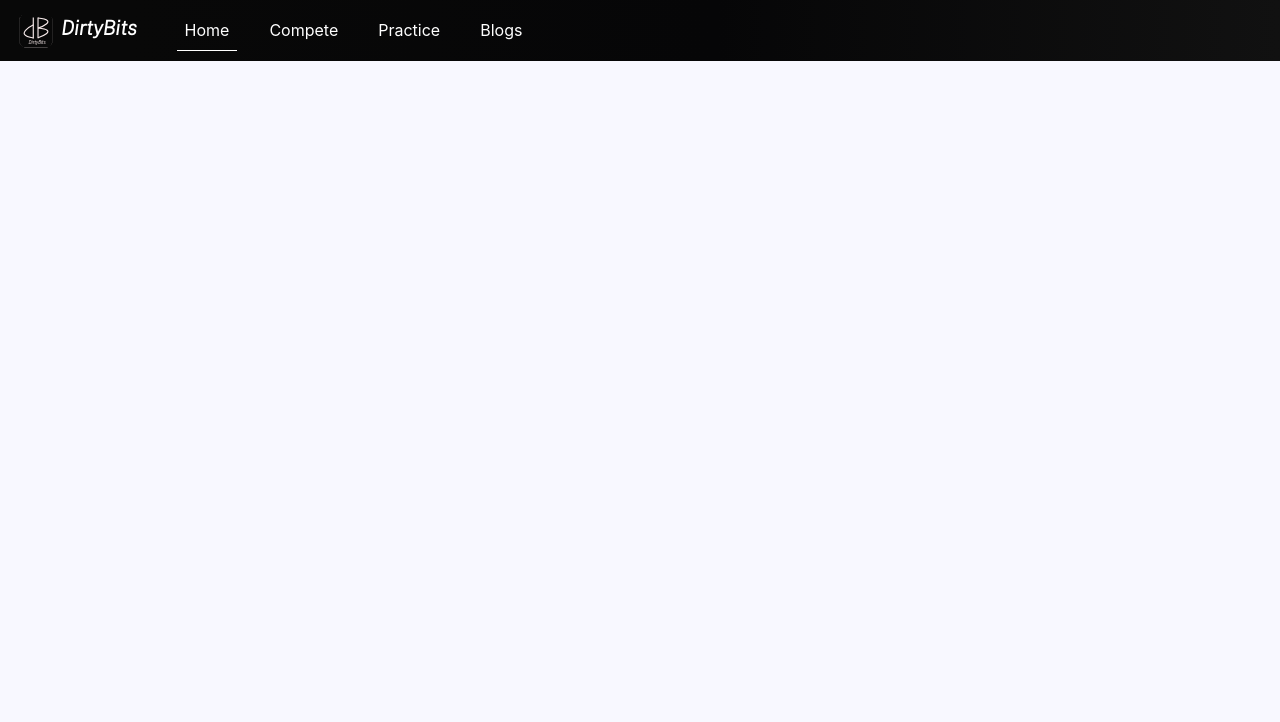
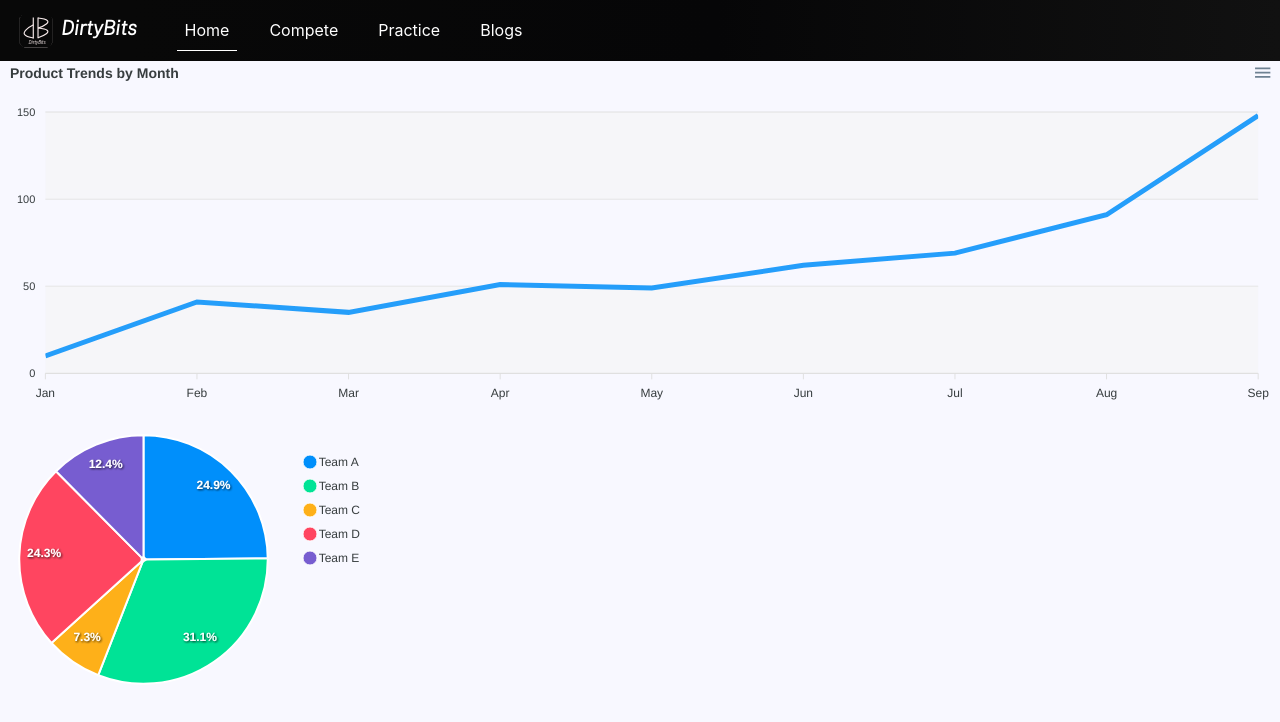
Before and after one commit to Mohitb07/DirtyBits-FrontEnd, a React (Create React App) app: page /dashboard in a window 1280 px wide. Shown: the top 722 px of the page. Built offline with nearby package versions, Linux system fonts and the light colour scheme; no server answers.

Commit message:
admin section added

```diff
--- a/package.json
+++ b/package.json
@@ -10,8 +10,10 @@
     "@testing-library/jest-dom": "^5.11.6",
     "@testing-library/react": "^11.2.2",
     "@testing-library/user-event": "^12.2.2",
+    "apexcharts": "^3.26.0",
     "axios": "^0.21.1",
     "react": "^17.0.1",
+    "react-apexcharts": "^1.3.7",
     "react-dom": "^17.0.1",
     "react-iframe": "^1.8.0",
     "react-router-dom": "^5.2.0",
--- /dev/null
+++ b/src/Admin/Admin.js
@@ -0,0 +1,14 @@
+import React from 'react'
+import LineGraph from './LineGraph';
+import Pie from './Pie'
+
+function Admin() {
+    return (
+        <div>
+            <LineGraph/>
+            <Pie/>
+        </div>
+    )
+}
+
+export default Admin
--- /dev/null
+++ b/src/Admin/LineGraph.js
@@ -0,0 +1,61 @@
+import React from 'react';
+import ReactApexChart from 'react-apexcharts';
+
+class LineGraph extends React.Component {
+    constructor(props) {
+      super(props);
+
+      this.state = {
+
+        series: [{
+            name: "Desktops",
+            data: [10, 41, 35, 51, 49, 62, 69, 91, 148]
+        }],
+        options: {
+          chart: {
+            height: 350,
+            type: 'line',
+            zoom: {
+              enabled: false
+            }
+          },
+          dataLabels: {
+            enabled: false
+          },
+          stroke: {
+            curve: 'straight'
+          },
+          title: {
+            text: 'Product Trends by Month',
+            align: 'left'
+          },
+          grid: {
+            row: {
+              colors: ['#f3f3f3', 'transparent'], // takes an array which will be repeated on columns
+              opacity: 0.5
+            },
+          },
+          xaxis: {
+            categories: ['Jan', 'Feb', 'Mar', 'Apr', 'May', 'Jun', 'Jul', 'Aug', 'Sep'],
+          }
+        },
+
+
+      };
+    }
+
+
+
+    render() {
+      return (
+
+
+
+  <div id="chart">
+        <ReactApexChart options={this.state.options} series={this.state.series} type="line" height={350} />
+</div>
+      )
+    }
+}
+
+export default LineGraph;
--- /dev/null
+++ b/src/Admin/Pie.js
@@ -0,0 +1,51 @@
+import React from 'react';
+import ReactApexChart from 'react-apexcharts';
+
+
+      class Pie extends React.Component {
+        constructor(props) {
+          super(props);
+
+          this.state = {
+
+            series: [44, 55, 13, 43, 22],
+            options: {
+              chart: {
+                width: 380,
+                type: 'pie',
+              },
+              labels: ['Team A', 'Team B', 'Team C', 'Team D', 'Team E'],
+              responsive: [{
+                breakpoint: 480,
+                options: {
+                  chart: {
+                    width: 200
+                  },
+                  legend: {
+                    position: 'bottom'
+                  }
+                }
+              }]
+            },
+
+
+          };
+        }
+
+
+
+        render() {
+          return (
+
+
+
+      <div id="chart">
+  <ReactApexChart options={this.state.options} series={this.state.series} type="pie" width={380} />
+</div>
+
+
+          );
+        }
+      }
+
+export default Pie;
--- a/src/App.js
+++ b/src/App.js
@@ -10,7 +10,7 @@ import settings from './settings';
 import logout from './logout';
 import history from './history';
 import { useAuth0 } from '@auth0/auth0-react'
-
+import Admin from "./Admin/Admin";
 
 
 function App() {
@@ -27,6 +27,7 @@ function App() {
             (props) => (<ProblemList {...props} auth={isAuthenticated}/>)
           }/>
           <Route path="/settings" exact component={settings}/>
+          <Route path="/dashboard" exact component={Admin}/>
         </div>
       </Router>
     </div>
```
Also changed, not shown: src/Admin/Compo.js (added), 2 other files (tests, documents, lock files or other folders).
